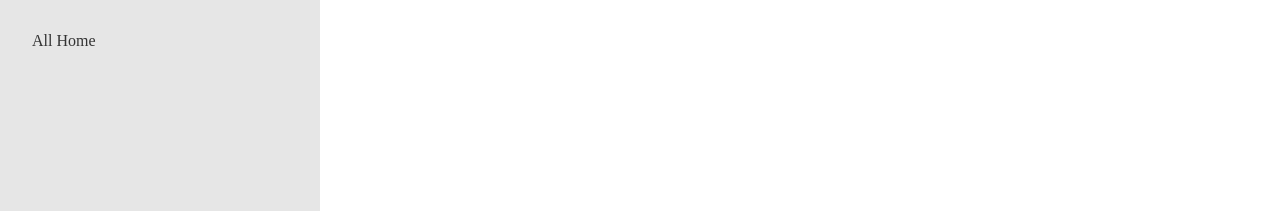
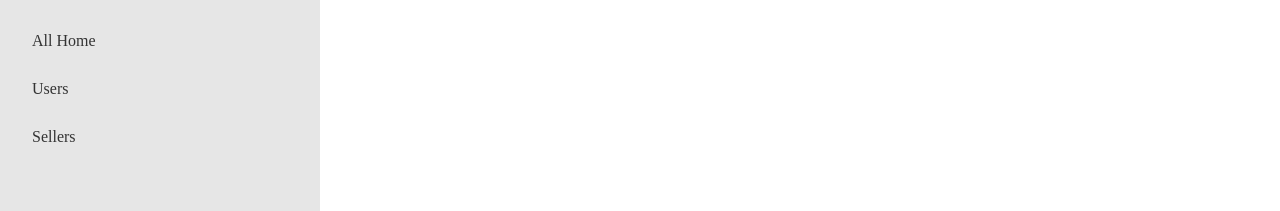
Before and after one commit to mdyiaz/barivara-client, a React (Create React App) app: page /dashbord in a window 1280 px wide. Shown: the part 159-370 px from the top of the page. Built offline with nearby package versions, Linux system fonts and the light colour scheme; no server answers.

Commit message:
seller and users dashbord

```diff
--- /dev/null
+++ b/src/component/Dashbord/AllSeller.jsx
@@ -0,0 +1,11 @@
+import React from "react";
+
+const AllSeller = () => {
+  return (
+    <div>
+      <h1>All Sellers</h1>
+    </div>
+  );
+};
+
+export default AllSeller;
--- /dev/null
+++ b/src/component/Dashbord/AllUser.jsx
@@ -0,0 +1,11 @@
+import React from "react";
+
+const AllUser = () => {
+  return (
+    <div>
+      <h1>All User</h1>
+    </div>
+  );
+};
+
+export default AllUser;
--- a/src/layout/DashbordLayout.jsx
+++ b/src/layout/DashbordLayout.jsx
@@ -87,6 +87,12 @@ const DashbordLayout = () => {
             <li>
               <Link to="/dashbord/allhome">All Home</Link>
             </li>
+            <li>
+              <Link to="/dashbord/users">Users</Link>
+            </li>
+            <li>
+              <Link to="/dashbord/sellers">Sellers</Link>
+            </li>
           </ul>
         </div>
       </div>
--- a/src/page/Seller/SellerRequest/SellerRequest.js
+++ b/src/page/Seller/SellerRequest/SellerRequest.js
@@ -50,7 +50,7 @@ const SellerRequest = () => {
               about,
               photo,
               nidPic,
-              seller: "pending",
+              userType: "pending",
             };
             console.log(sellerInfo);
 
@@ -66,6 +66,7 @@ const SellerRequest = () => {
               .then((data) => {
                 if (data.acknowledged) {
                   toast.success("seller Request Success");
+                  from.reset();
                 }
                 console.log(data);
               })
```
Also changed, not shown: src/routes/mainRoutes.js (+10 -0 lines).
